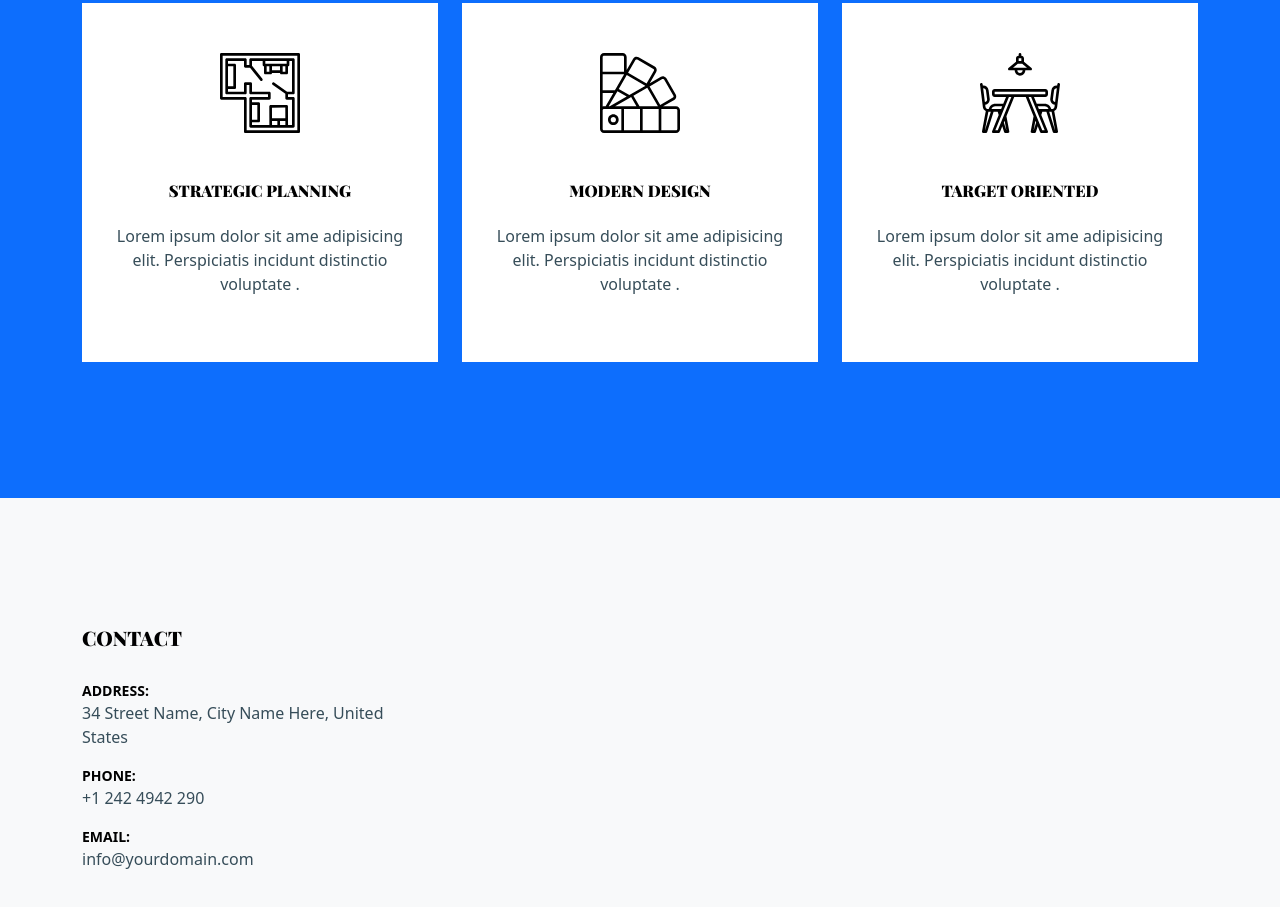
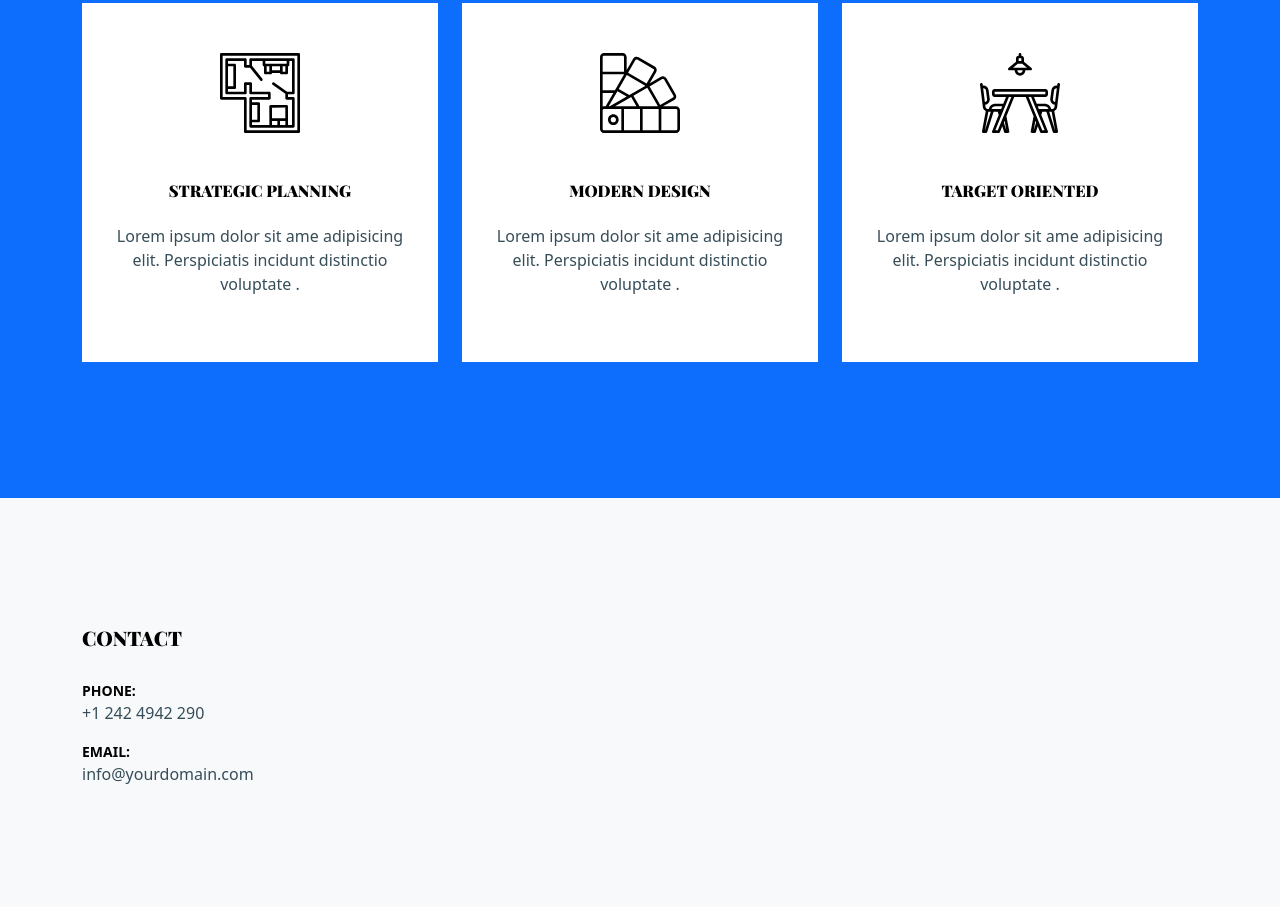
Before and after one commit to puripak/puripak, a plain HTML site: page index.html in a window 1280 px wide. Shown: the part 2596-3503 px from the top of the page. Drawn offline with nearby package versions, Linux system fonts and the light colour scheme; files whose address does not match are found by name; a web font is replaced by a local one.

Commit message:
delete address

```diff
--- a/index.html
+++ b/index.html
@@ -273,9 +273,7 @@
               <div class="col-md-7">
                 <h3 class="heading-39291">Contact</h2>
                   <ul class="list-unstyled footer-link">
-                    <li class="d-block mb-3">
-                      <span class="d-block text-black small text-uppercase font-weight-bold">Address:</span>
-                      <span>34 Street Name, City Name Here, United States</span></li>
+
                     <li class="d-block mb-3"><span class="d-block text-black small text-uppercase font-weight-bold">Phone:</span><span>+1 242 4942 290</span></li>
                     <li class="d-block mb-3"><span class="d-block text-black small text-uppercase font-weight-bold">Email:</span><span>info@yourdomain.com</span></li>
                   </ul>
```
